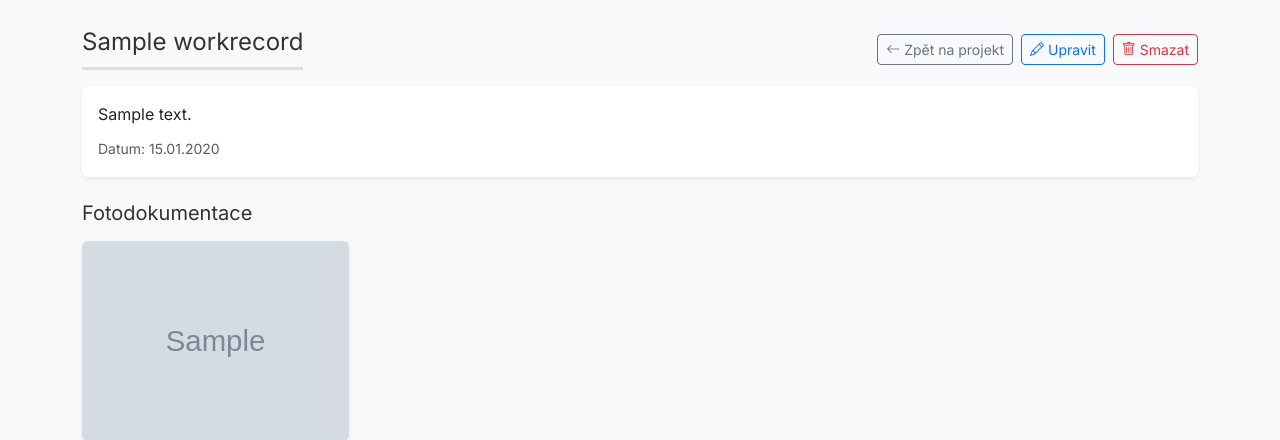
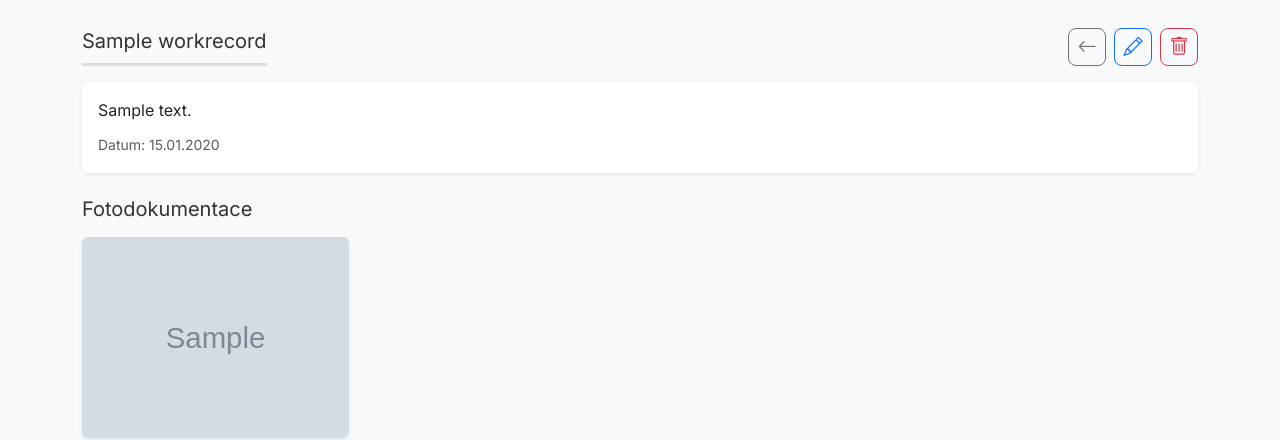
Before and after one commit to vachosan/work_tracker, a Django app: page /tracker/1/ in a window 1280 px wide. Shown: the part 57-497 px from the top of the page. Run offline with Django 5.2, Linux system fonts and the light colour scheme; a user stored in the database is signed in; tables that the repository leaves empty hold one stand-in row (values such as "Sample post"); grey boxes marked "Sample" are stand-in pictures; some libraries are stand-ins or nearby versions.

Commit message:
tlačítka zpět upravit smazat zmenšena

```diff
--- a/work_tracker/static/css/styles.css
+++ b/work_tracker/static/css/styles.css
@@ -236,3 +236,16 @@ ul li:hover {
         height: auto;
     }
 }
+
+/* --- Čtvercová ikonová tlačítka (pro Work Tracker) --- */
+.btn-icon-square {
+  width: 38px !important;
+  height: 38px !important;
+  padding: 0 !important;
+  display: inline-flex !important;
+  align-items: center !important;
+  justify-content: center !important;
+  border-radius: 0.5rem !important;
+  font-size: 1.2rem !important;
+  line-height: 1 !important;
+}
--- a/work_tracker/tracker/templates/tracker/work_record_detail.html
+++ b/work_tracker/tracker/templates/tracker/work_record_detail.html
@@ -2,20 +2,26 @@
 {% block title %}Detail úkonu{% endblock %}
 
 {% block content %}
-<div class="d-flex justify-content-between align-items-center mb-3">
-  <h1 class="h4 m-0">{{ work_record.title|default:"Bez názvu" }}</h1>
-  <div class="d-flex gap-2">
-    <a class="btn btn-outline-secondary btn-sm"
-       href="{% url 'work_record_list' %}#project-{{ work_record.project_id }}">
-      <i class="bi bi-arrow-left"></i> Zpět na projekt
+<div class="d-flex justify-content-between align-items-center mb-3 flex-wrap gap-2">
+  <h1 class="h5 m-0 text-truncate" style="max-width: 70%;">
+    {{ work_record.title|default:"Bez názvu" }}
+  </h1>
+
+  <div class="d-flex gap-2 flex-shrink-0">
+    <a href="{% url 'work_record_list' %}#project-{{ work_record.project_id }}"
+       class="btn btn-outline-secondary btn-icon-square" title="Zpět na projekt">
+      <i class="bi bi-arrow-left"></i>
     </a>
-    <a class="btn btn-outline-primary btn-sm"
-       href="{% url 'edit_work_record' work_record.pk %}">
-      <i class="bi bi-pencil"></i> Upravit
+
+    <a href="{% url 'edit_work_record' work_record.pk %}"
+       class="btn btn-outline-primary btn-icon-square" title="Upravit úkon">
+      <i class="bi bi-pencil"></i>
     </a>
-    <!-- 🗑️ Tlačítko pro vyvolání potvrzovacího modalu -->
-    <button type="button" class="btn btn-outline-danger btn-sm" data-bs-toggle="modal" data-bs-target="#deleteConfirmModal">
-      <i class="bi bi-trash"></i> Smazat
+
+    <button type="button" class="btn btn-outline-danger btn-icon-square"
+            data-bs-toggle="modal" data-bs-target="#deleteConfirmModal"
+            title="Smazat úkon">
+      <i class="bi bi-trash"></i>
     </button>
   </div>
   <!-- Modal pro potvrzení smazání -->
```
